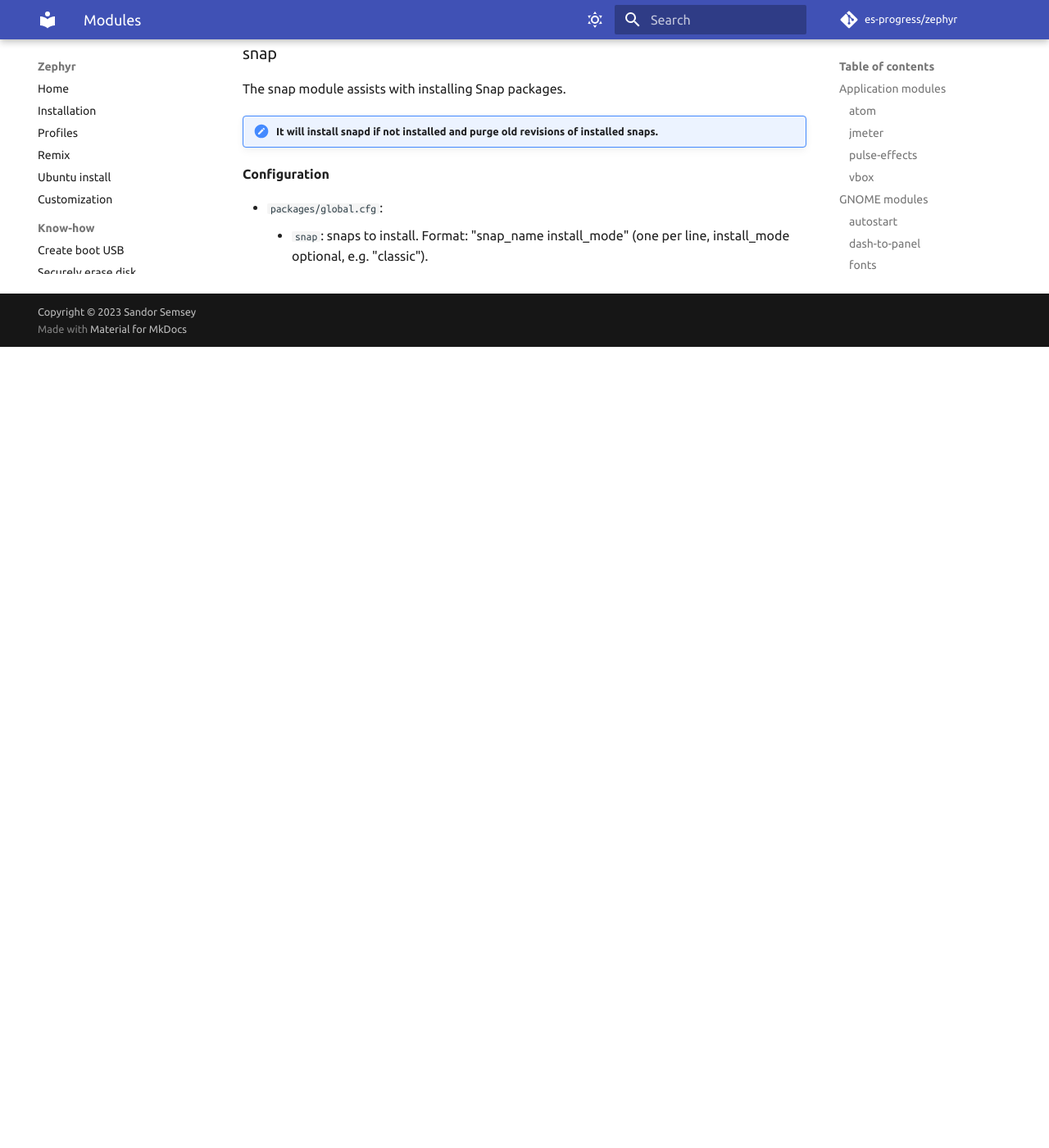
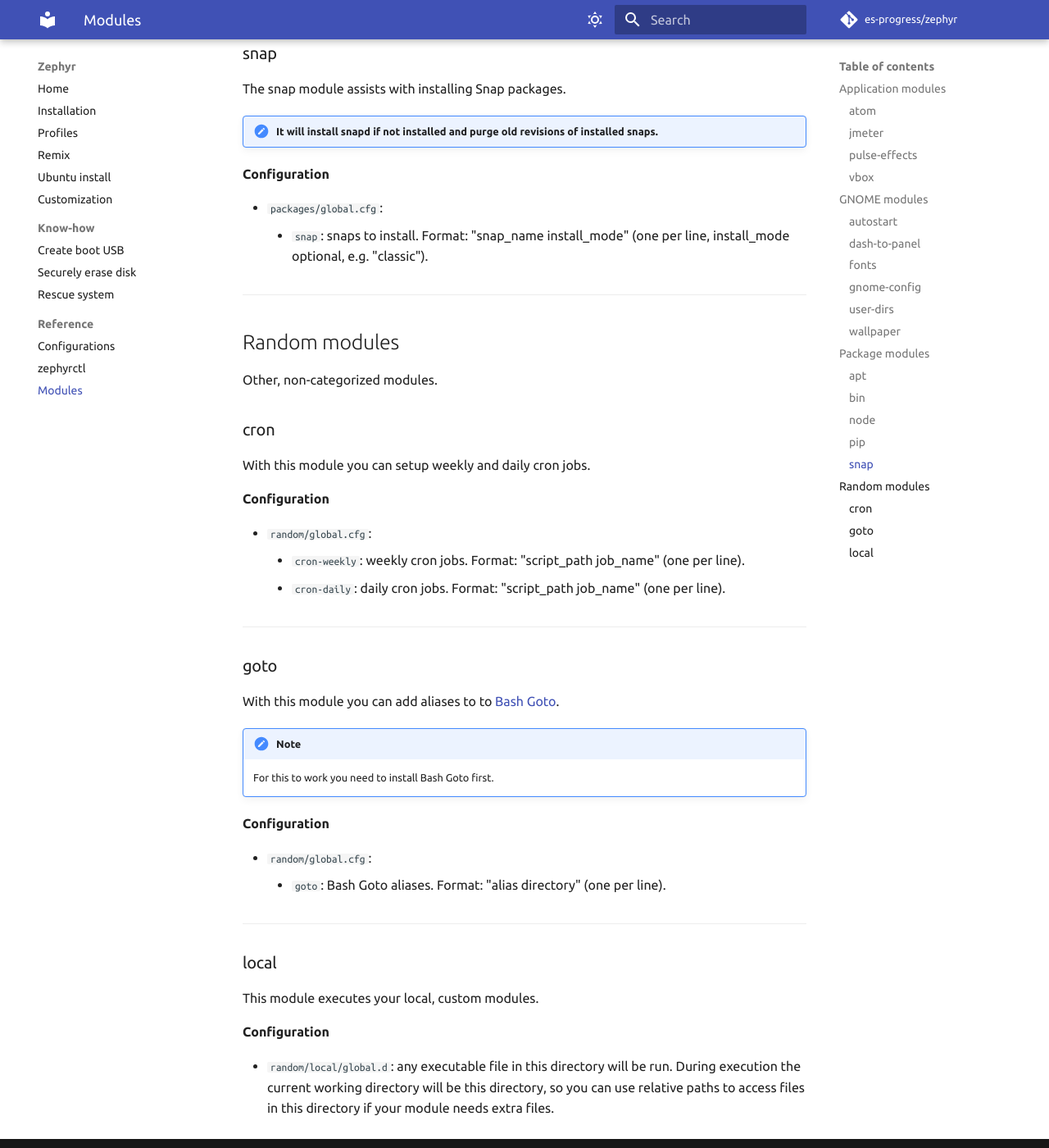
Before and after one commit to es-progress/zephyr, an MkDocs documentation site: the page built from docs/reference/modules.md, in a window 1280 px wide and 1400 px high, scrolled down 5603 px. Shown: the whole window at 82% size. Built offline with MkDocs 1.6.1 and Material for MkDocs 9.7.7, drawn with Linux system fonts in a browser that asks for light colours; emoji names are drawn with the system emoji font; comment, search, counter and statistics services are not loaded; before the commit the page ends 6026 px from its top, so only the background shows below that.

Commit message:
docs/reference/modules: random

```diff
--- a/docs/reference/modules.md
+++ b/docs/reference/modules.md
@@ -221,3 +221,45 @@ The snap module assists with installing Snap packages.
 
 -   `packages/global.cfg`:
     -   `snap`: snaps to install. Format: "snap_name install_mode" (one per line, install_mode optional, e.g. "classic").
+
+---
+
+## Random modules
+
+Other, non-categorized modules.
+
+### cron
+
+With this module you can setup weekly and daily cron jobs.
+
+**Configuration**
+
+-   `random/global.cfg`:
+    -   `cron-weekly`: weekly cron jobs. Format: "script_path job_name" (one per line).
+    -   `cron-daily`: daily cron jobs. Format: "script_path job_name" (one per line).
+
+---
+
+### goto
+
+With this module you can add aliases to to [Bash Goto](https://github.com/iridakos/goto){target=\_blank}.
+
+!!! note
+
+    For this to work you need to install Bash Goto first.
+
+**Configuration**
+
+-   `random/global.cfg`:
+    -   `goto`: Bash Goto aliases. Format: "alias directory" (one per line).
+
+---
+
+### local
+
+This module executes your local, custom modules.
+
+**Configuration**
+
+-   `random/local/global.d`: any executable file in this directory will be run.
+    During execution the current working directory will be this directory, so you can use relative paths to access files in this directory if your module needs extra files.
```
Also changed, not shown: 1 other file.
